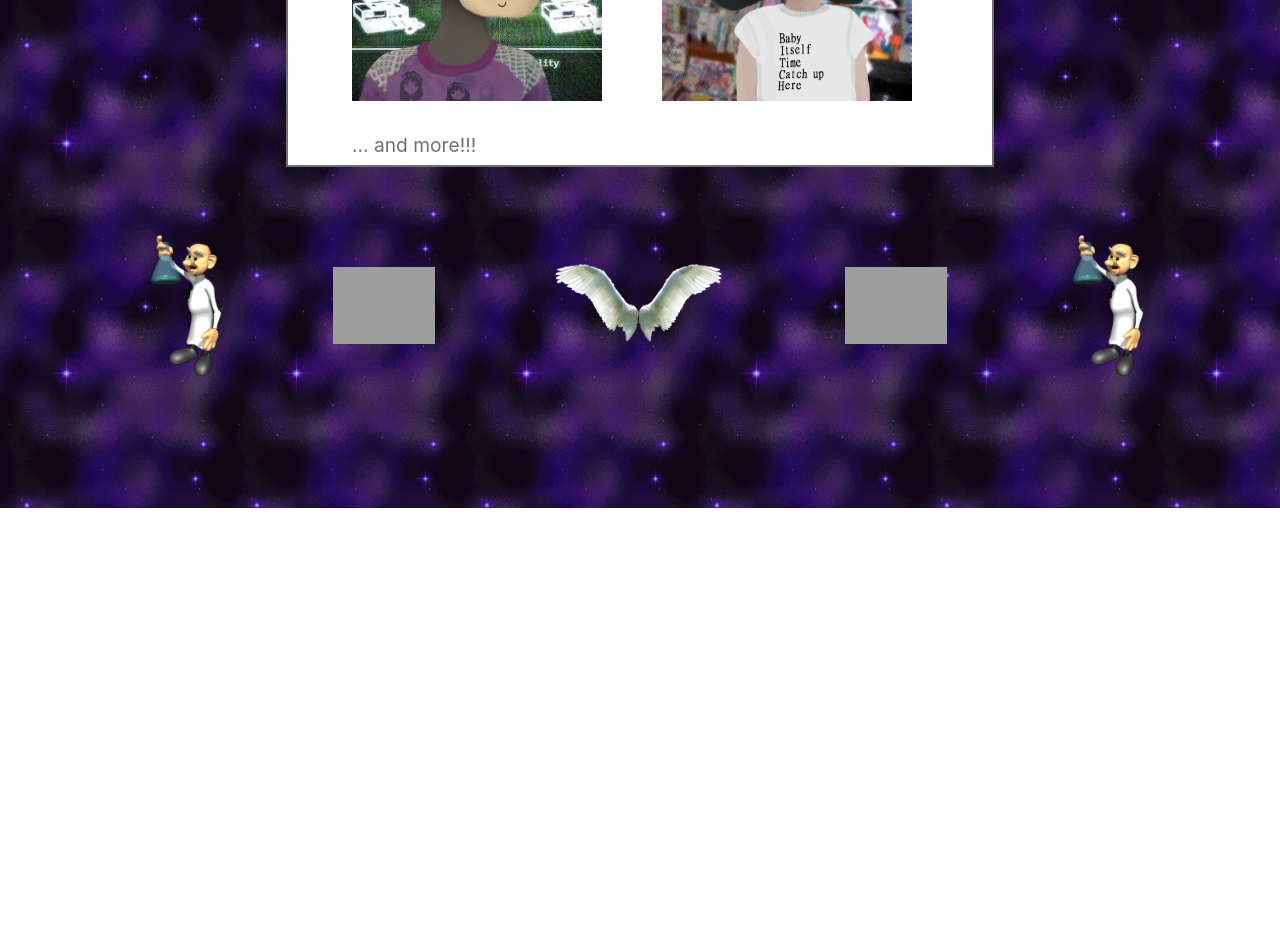
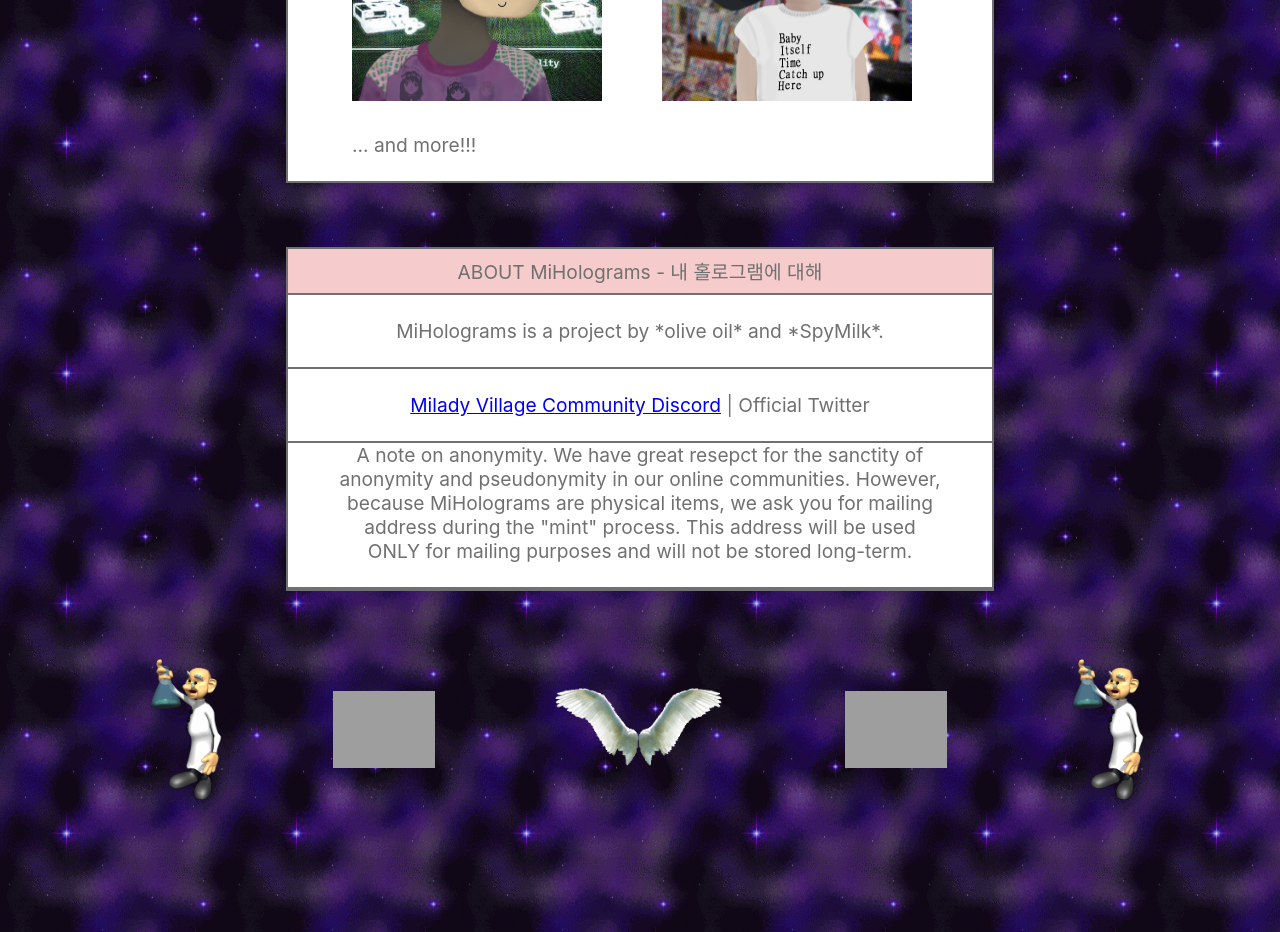
Before and after one commit to 0xNotes/miholo-fe, a React (Create React App) app: page / in a window 1280 px wide. Shown: the part 2300-3232 px from the top of the page. Before the commit the page ends 2808 px from the top, so only its background shows below. Built offline with nearby package versions, Linux system fonts and the light colour scheme; grey boxes are pictures that could not be loaded.

Commit message:
Added stuff for multibox

```diff
--- /dev/null
+++ b/src/components/multiBox.tsx
@@ -0,0 +1,12 @@
+
+export default function MultiBox() {
+    return (
+        <div className="TextContainer" style={{ marginTop: "4rem", borderBottom: "2px solid #707070" }}>
+            <div style={{ backgroundColor: "#f6cbcb", textAlign: "center", paddingTop: "0.5rem", paddingBottom: "0.5rem", borderBottom: "2px solid #707070" }}>ABOUT MiHolograms - 내 홀로그램에 대해</div>
+            <div style={{ backgroundColor: "#ffffff", textAlign: "center", paddingTop: "1.5rem", paddingBottom: "1.5rem", borderBottom: "2px solid #707070" }}>MiHolograms is a project by *olive oil* and *SpyMilk*.</div>
+            <div style={{ backgroundColor: "#ffffff", textAlign: "center", paddingTop: "1.5rem", paddingBottom: "1.5rem", borderBottom: "2px solid #707070" }}><a href="https://discord.gg/milady">Milady Village Community Discord</a> | <a >Official Twitter</a></div>
+            <div style={{ backgroundColor: "#ffffff", textAlign: "center", paddingTop: "1,5rem", paddingBottom: "1.5rem", borderBottom: "2px solid #707070", paddingLeft: "3rem", paddingRight: "3rem" }}> A note on anonymity. We have great resepct for the sanctity of anonymity and pseudonymity in our online communities. However, because MiHolograms are physical items, we ask you for mailing address during the "mint" process. This address will be used ONLY for mailing purposes and will not be stored long-term.</div>
+        </div>
+
+    );
+}
--- a/src/components/pictureBox.tsx
+++ b/src/components/pictureBox.tsx
@@ -17,7 +17,7 @@
             <PictureFrame collection="Anti-Miladies" image={AntiMilady}/>
             <PictureFrame collection="Bored Milady Maker" image={BoredMiladyMaker}/>
             <PictureFrame collection="Milady, That B.I.T.C.H" image={Bitch}/>
-            <div style={{width: "100%"}}>... and more!!!</div>
+            <div style={{width: "100%", paddingBottom: "1rem"}}>... and more!!!</div>
         </div>
 
     );
--- a/src/components/textContainer.tsx
+++ b/src/components/textContainer.tsx
@@ -1,5 +1,6 @@
 import SubscribeBox from "./subscribeBox";
 import PictureBox from "./pictureBox";
+import MultiBox from "./multiBox";
 
 type Props = {
     topText: string;
@@ -31,7 +32,6 @@
                 {bottomText}
                 {subscribe? <SubscribeBox/> : <div></div>}
                 {picture? <PictureBox/> : <div></div>}
-
             </div>
         </div>
 
--- a/src/pages/premint.tsx
+++ b/src/pages/premint.tsx
@@ -1,4 +1,5 @@
 import TextContainer from "../components/textContainer"
+import MultiBox from "../components/multiBox";
 import logo from "../assets/logo.gif";
 import dna from "../assets/dna.gif";
 import pc from "../assets/pc.gif";
@@ -47,6 +48,8 @@
                 subscribe={false}
                 picture={true}
             />
+            <MultiBox/>
+
             <div className="GifBlock">
                 <img src={scientist}  style={{width: "10%"}}/>
                 <img src={dna} style={{width: "10%"}}/>
```
